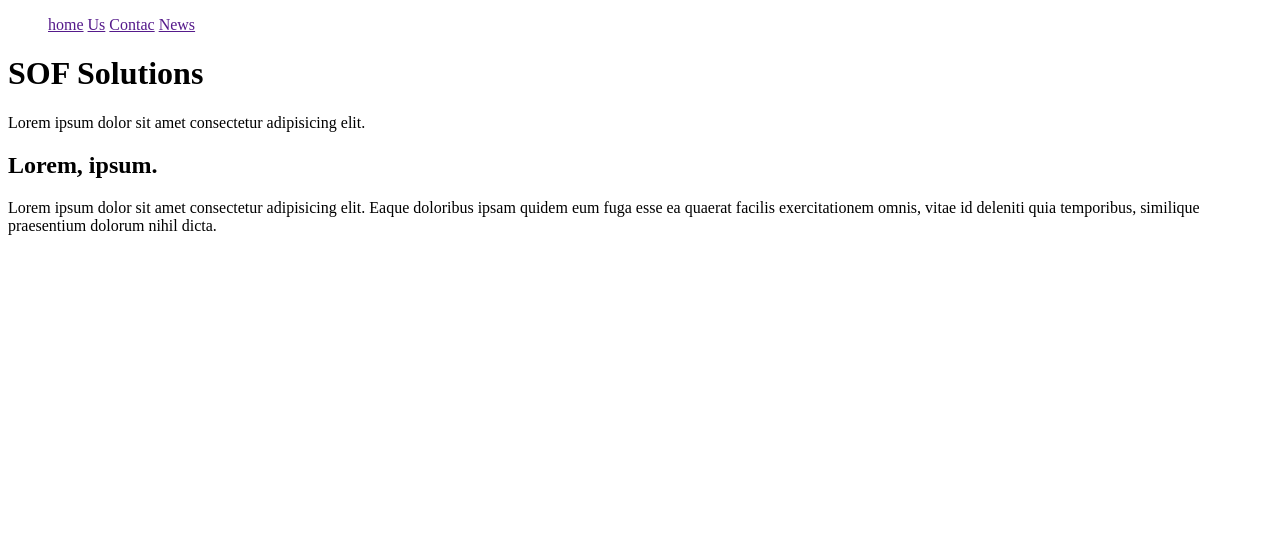
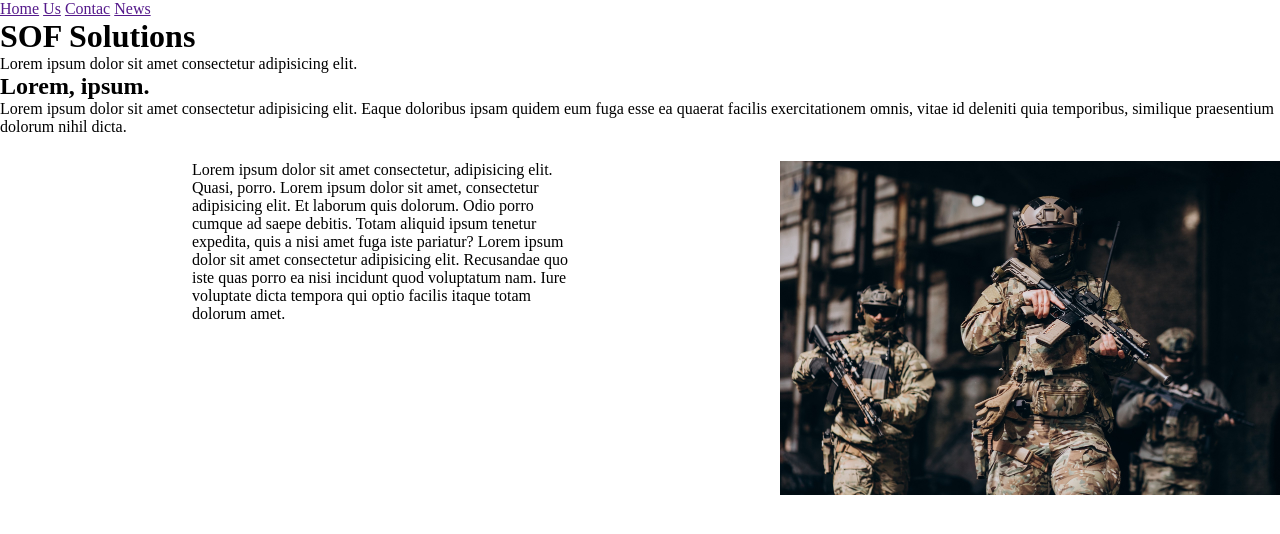
Before and after one commit to NomaDe95/repoPrueba, a plain HTML site: page index.html in a window 1280 px wide. Drawn offline with Linux system fonts and the light colour scheme.

Commit message:
aplique estilos

```diff
--- a/assets/css/styles.css
+++ b/assets/css/styles.css
@@ -3,3 +3,17 @@
     padding: 0;
     box-sizing: border-box;
 }
+.aside div{
+    display: flex;
+    justify-content: right;
+    margin-top: 25px;
+}
+.aside p{
+    display: flex;
+    justify-content: left;
+    padding-right: 15%;
+    padding-left: 15%;
+}
+.aside img{
+    width: 500px;
+}
--- a/index.html
+++ b/index.html
@@ -5,11 +5,12 @@
     <meta http-equiv="X-UA-Compatible" content="IE=edge">
     <meta name="viewport" content="width=device-width, initial-scale=1.0">
     <title>Document</title>
+    <link rel="stylesheet" href="./assets/css/styles.css">
 </head>
 <body>
     <nav>
         <ul>
-            <a href="">home</a>
+            <a href="">Home</a>
             <a href="">Us</a>
             <a href="">Contac</a>
             <a href="">News</a>
@@ -25,5 +26,12 @@
     <h2>Lorem, ipsum.</h2>
     <p>Lorem ipsum dolor sit amet consectetur adipisicing elit. Eaque doloribus ipsam quidem eum fuga esse ea quaerat facilis exercitationem omnis, vitae id deleniti quia temporibus, similique praesentium dolorum nihil dicta.</p>
 </main>
+<aside class="aside">
+
+    <div>
+        <p>Lorem ipsum dolor sit amet consectetur, adipisicing elit. Quasi, porro. Lorem ipsum dolor sit amet, consectetur adipisicing elit. Et laborum quis dolorum. Odio porro cumque ad saepe debitis. Totam aliquid ipsum tenetur expedita, quis a nisi amet fuga iste pariatur? Lorem ipsum dolor sit amet consectetur adipisicing elit. Recusandae quo iste quas porro ea nisi incidunt quod voluptatum nam. Iure voluptate dicta tempora qui optio facilis itaque totam dolorum amet.</p>
+        <img src="./assets/img/army-soldiers-fighting-with-guns-and-defending-their-country.jpg" alt="">
+    </div>
+</aside>
 </body>
 </html>
```
Also changed, not shown: assets/img/army-soldiers-fighting-with-guns-and-defending-their-country.jpg (added).
